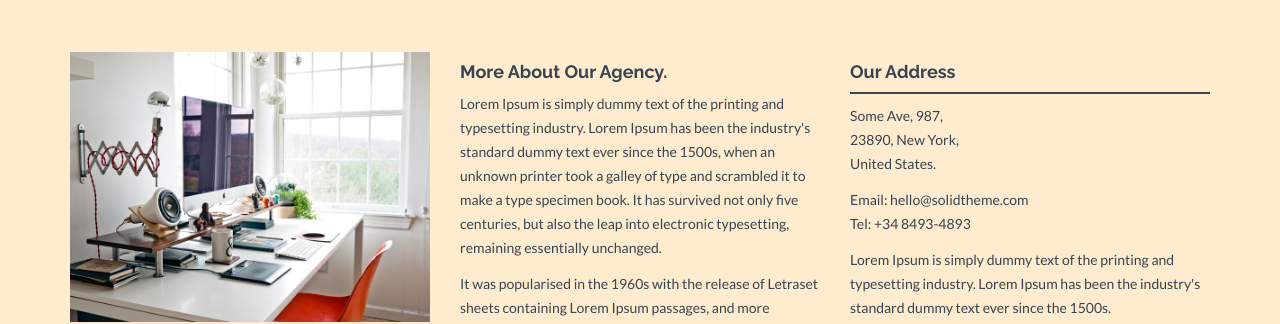
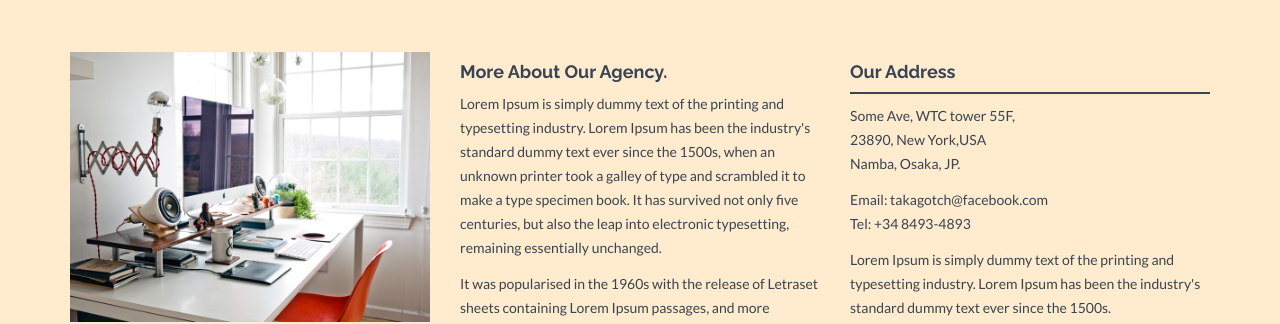
Before and after one commit to takagotch/o2361, a Jekyll site: the page built from index.html, in a window 1280 px wide and 900 px high, scrolled down 497 px. Shown: the part 153-477 px from the top of the window. Built offline with Jekyll 4.4.1, drawn with Linux system fonts in a browser that asks for light colours; nearby versions of some CDN libraries; some of the changed text lies outside the part shown.

Commit message:
Update _config.yml

```diff
--- a/_config.yml
+++ b/_config.yml
@@ -48,10 +48,10 @@ social:
 # Postal address (add as many lines as necessary). Shown in footer and on Contact page.
 address:
   - lines:
-    - Some Ave, 987,
-    - 23890, New York,
-    - United States.
-email: hello@solidtheme.com
+    - Some Ave, WTC tower 55F,
+    - 23890, New York,USA
+    - Namba, Osaka, JP.
+email: takagotch@facebook.com
 tel: +34 8493-4893
 
 
```
